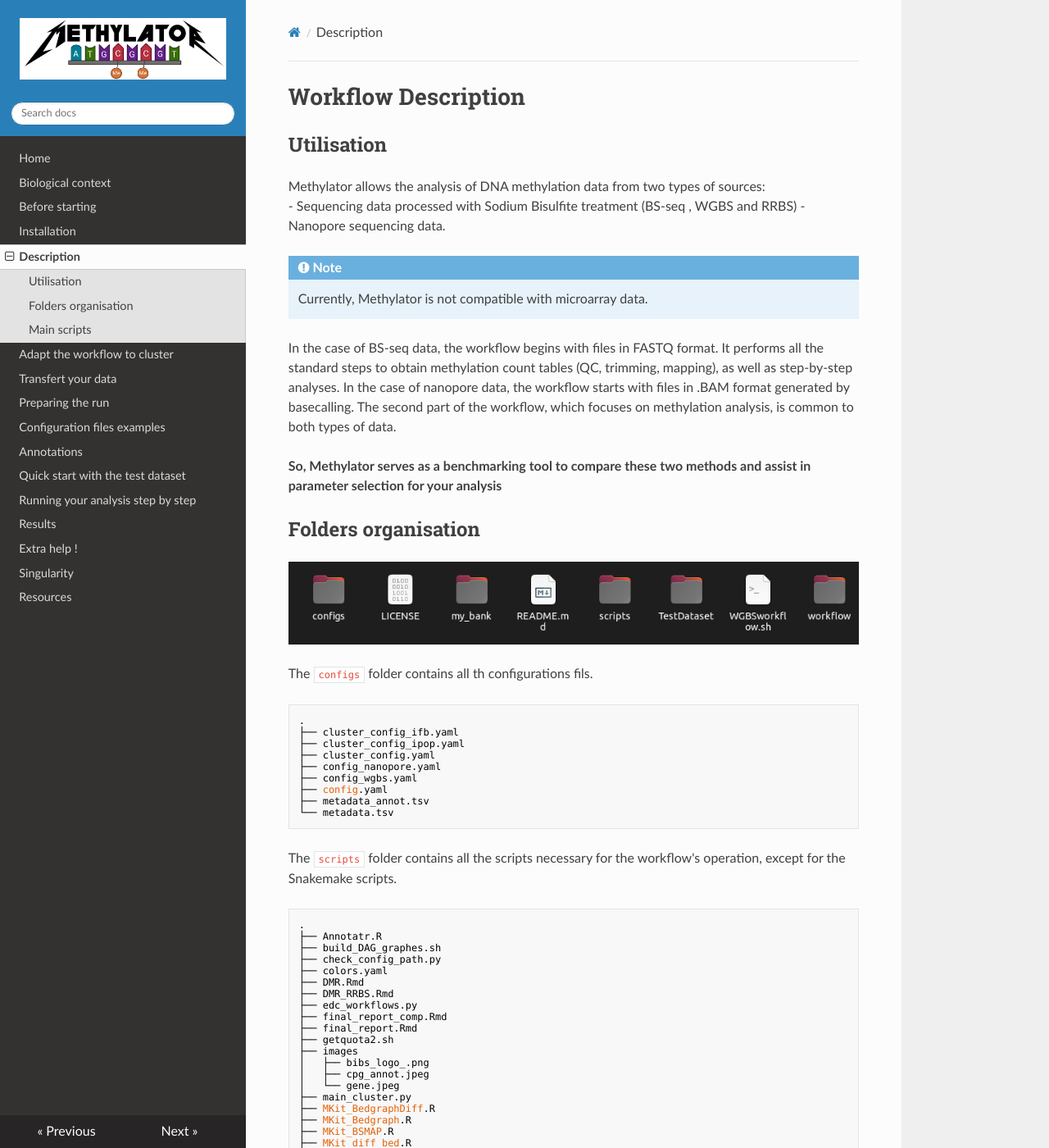
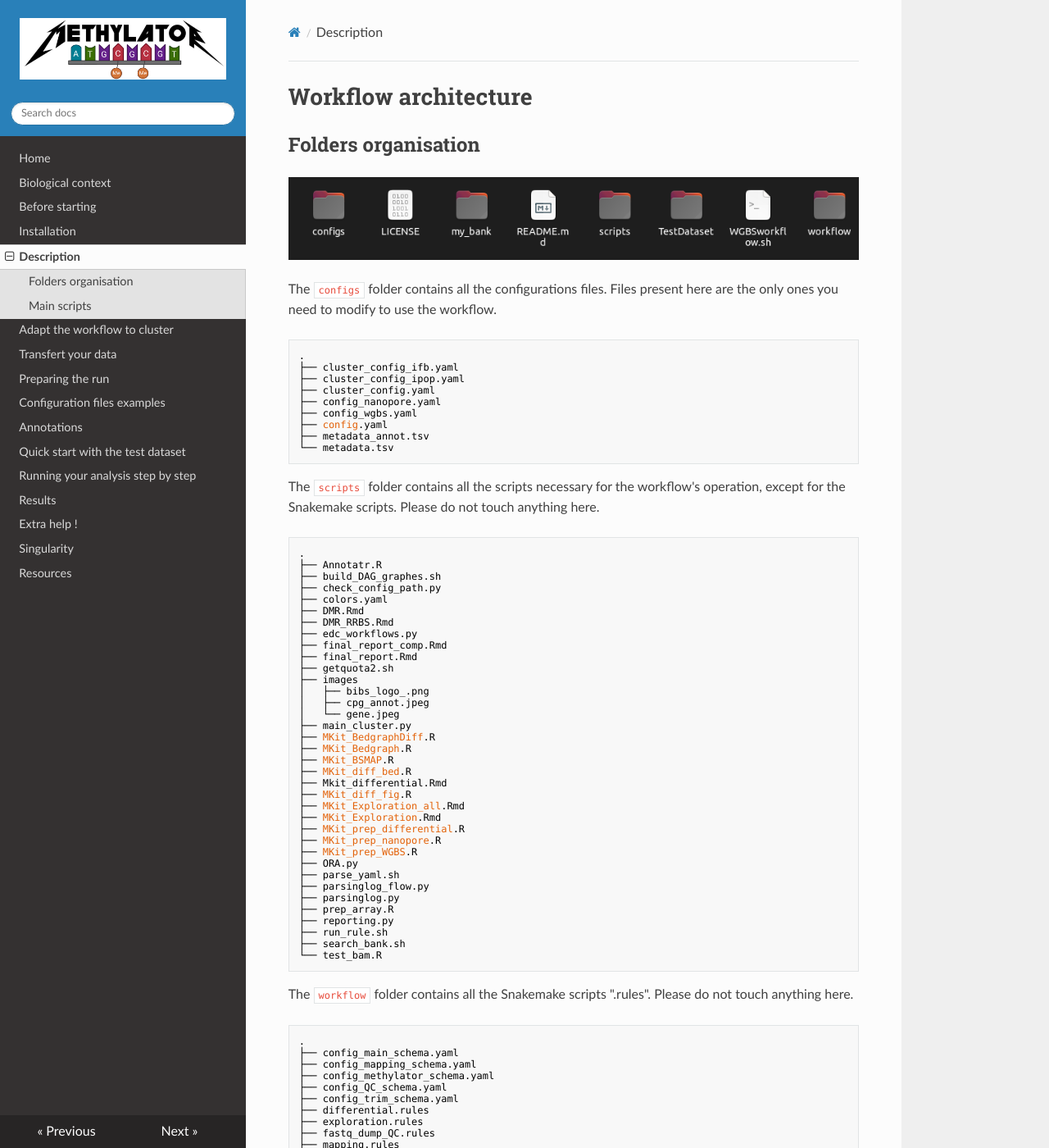
Before and after one commit to parisepigenetics/Methylator-Documentation, an MkDocs documentation site: the page built from docs/description.md, in a window 1280 px wide and 1400 px high. Shown: the whole window at 82% size. Built offline with MkDocs 1.6.1, drawn with Linux system fonts in a browser that asks for light colours; nearby versions of some CDN libraries; some of the changed text lies outside the part shown.

Commit message:
Update description.md

````diff
--- a/docs/description.md
+++ b/docs/description.md
@@ -1,26 +1,13 @@
 
-# Workflow Description
-
-## Utilisation
-
-Methylator allows the analysis of DNA methylation data from two types of sources:
-- Sequencing data processed with Sodium Bisulfite treatment (BS-seq , WGBS and RRBS)
-- Nanopore sequencing data.
-
-!!! note
-    Currently, Methylator is not compatible with microarray data.
-
-
-In the case of BS-seq data, the workflow begins with files in FASTQ format. It performs all the standard steps to obtain methylation count tables (QC, trimming, mapping), as well as step-by-step analyses. In the case of nanopore data, the workflow starts with files in .BAM format generated by basecalling. The second part of the workflow, which focuses on methylation analysis, is common to both types of data.
-
-**So, Methylator serves as a benchmarking tool to compare these two methods and assist in parameter selection for your analysis**
-
+# Workflow architecture
 
 ## Folders organisation
 
 ![folders_organisation](img/folder_organisation_worklfow.png)
 
-The `configs` folder contains all th configurations fils.
+The `configs` folder contains all the configurations files.
+Files present here are the only ones you need to modify to use the workflow.
+
 ```bash
 .
 ├── cluster_config_ifb.yaml
@@ -33,7 +20,7 @@ The `configs` folder contains all th configurations fils.
 └── metadata.tsv
 ```
 
-The `scripts` folder contains all the scripts necessary for the workflow's operation, except for the Snakemake scripts.
+The `scripts` folder contains all the scripts necessary for the workflow's operation, except for the Snakemake scripts. Please do not touch anything here.
 
 ```bash
 .
@@ -74,7 +61,7 @@ The `scripts` folder contains all the scripts necessary for the workflow's opera
 └── test_bam.R
 ```
 
-The  `workflow ` folder contains all the Snakemake scripts ".rules".
+The  `workflow ` folder contains all the Snakemake scripts ".rules". Please do not touch anything here.
 
 ```bash
 .
@@ -134,11 +121,7 @@ The  ` TestDataset `  folder contains all the files necessary to test the workfl
 
 The `my_bank` folder is an empty directory. It is used to store reference genomes and annotation files (FASTA, GTF, BED, etc.) for different species when the required files are not available in the banks present on your cluster (refer to [annotation](annotations.md) ).
 
-Après avoir lancer le workflow, de nouveaux dossiers sont créés.
-Un dossier pour les résultats facilement exploitable.
-Un dossier pour les résultats 'lourds'
-Un dossier log.
-Un dossier slurm_output.
+After launching the workflow, new folders are created. One folder for easily usable results, which you can name as you wish in the configuration file. One folder for 'heavy' results, also nameable as you wish. A log folder, and a slurm_output folder.
 
 
 ## Main scripts
````
